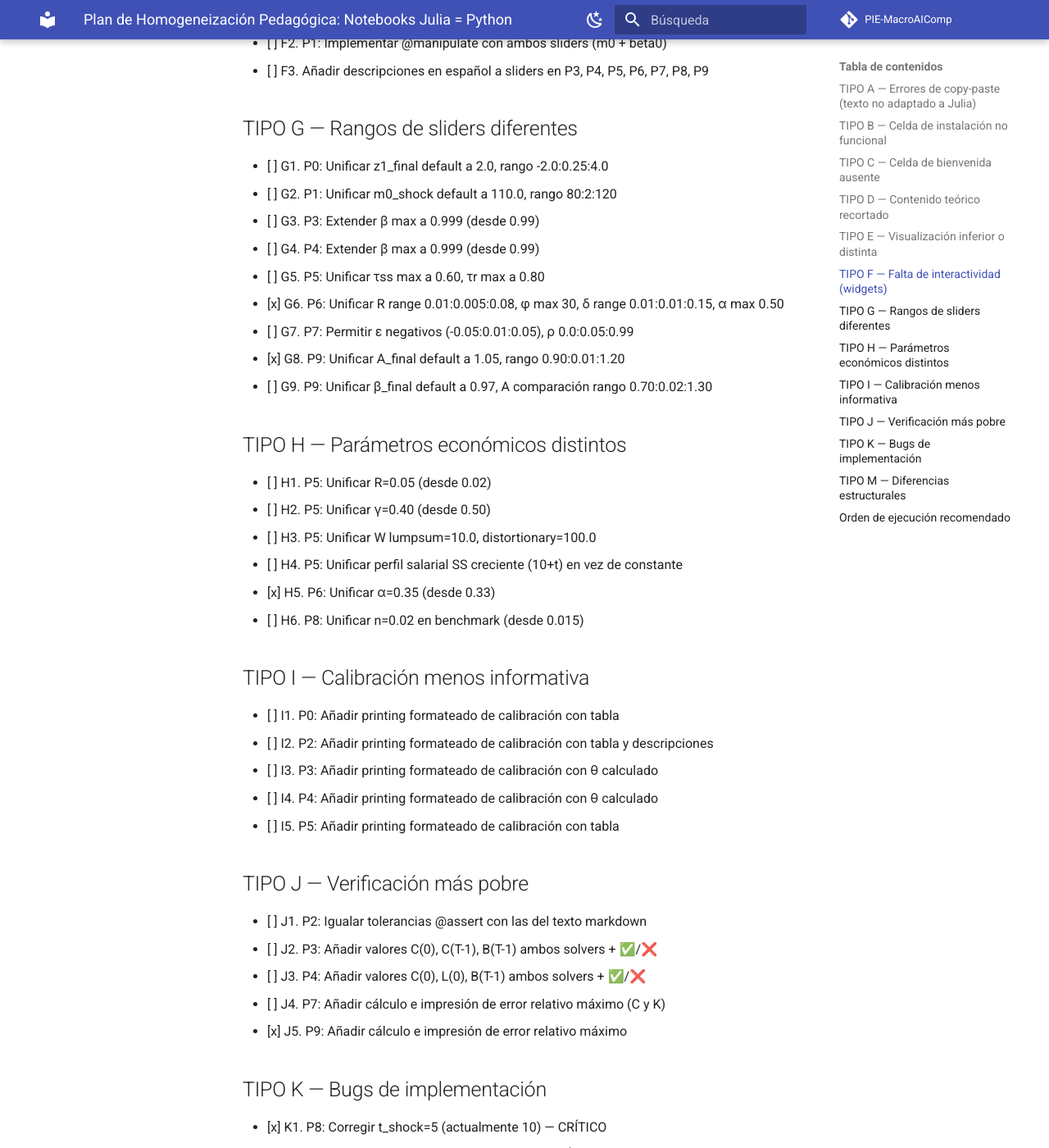
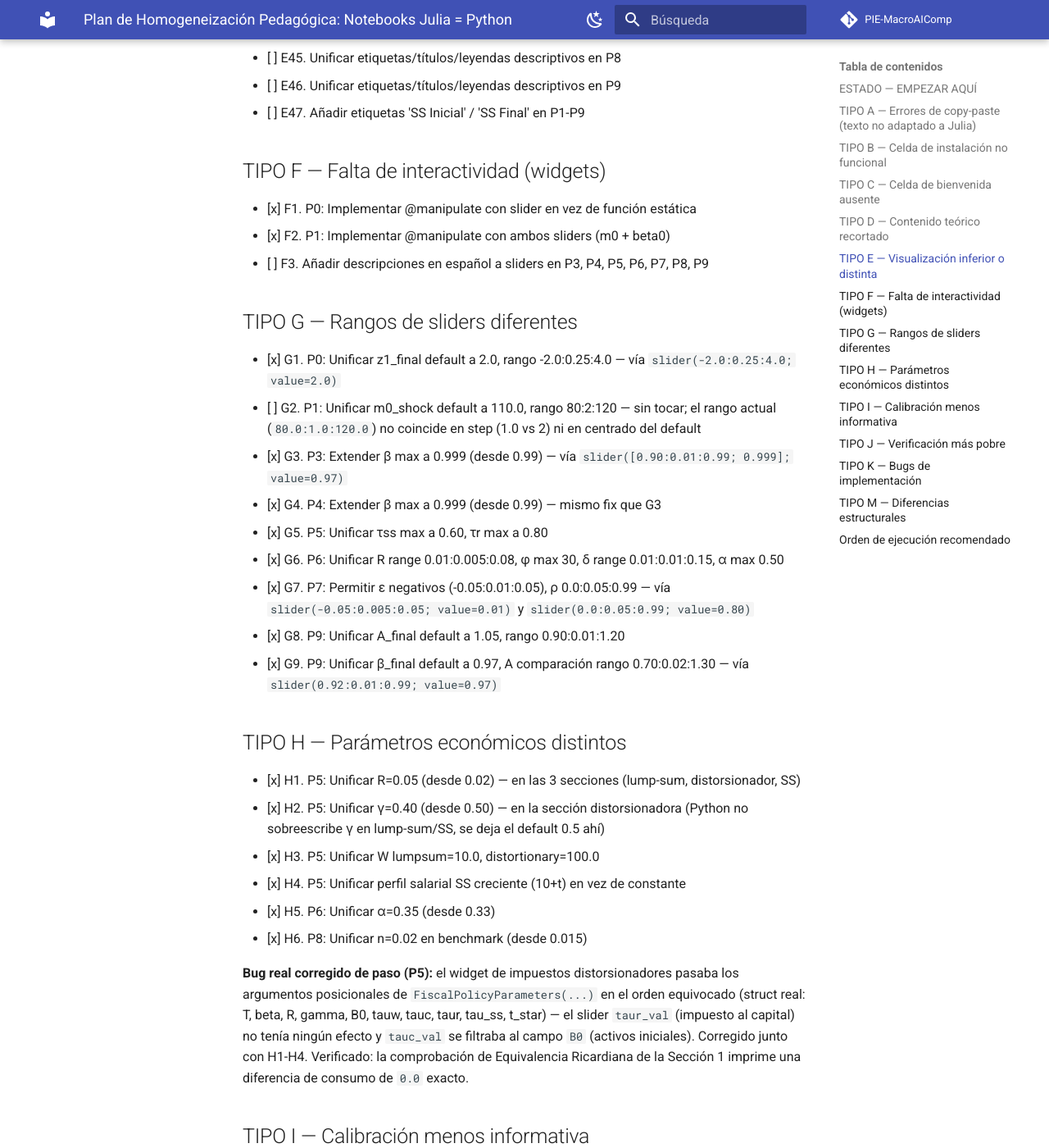
Before and after one commit to OcBSmith/PIE-Economics, an MkDocs documentation site: the page built from docs/PLAN_HOMOGENEIZACION_JULIA.md, in a window 1280 px wide and 1400 px high, scrolled down 3623 px. Shown: the whole window at 82% size. Built offline with MkDocs 1.6.1 and Material for MkDocs 9.7.7, drawn with Linux system fonts in a browser that asks for light colours; comment, search, counter and statistics services are not loaded; some of the changed text lies outside the part shown.

Commit message:
fix(julia): cierra Bloque G+H del plan de homogeneizacion (parametros y rangos)
Unifica rangos y valores de calibracion entre las versiones Python y Julia:
- G1 (P0), G3/G4 (P3/P4: beta max 0.999), G5 (P5: tau_ss/tau_r max), G7 (P7:
  epsilon negativo, rho ampliado), G9 (P9: defaults explicitos via
  slider(range; value=...) de Interact.jl en vez de confiar en el centro del
  rango).
- H1-H4 (P5: R=0.05, gamma=0.40 en la seccion distorsionadora, salarios
  lumpsum=10.0/distortionary=100.0, perfil salarial creciente 10+t en
  Seguridad Social), H6 (P8: n=0.02 en el benchmark).

Bug real corregido de paso en P5: el widget de impuestos distorsionadores
pasaba los argumentos posicionales de FiscalPolicyParameters(...) en el
orden equivocado (el struct real es T,beta,R,gamma,B0,tauw,tauc,taur,
tau_ss,t_star) -- el slider tau_r (impuesto al capital) no tenia ningun
efecto, y tauc se filtraba al campo B0 (activos iniciales). Tambien se
redefinio params_lumpsum con un tauw>0 real (antes la celda de Equivalencia
Ricardiana comparaba dos escenarios SIN impuestos con distinta R, lo que no
probaba nada).

Marcados ademas F1/F2 como hechos: ya estaban satisfechos desde sesiones
anteriores (P0 y P1 ya usan @manipulate con slider) pero nunca se habian
marcado en el checklist.

Verificado: la celda de Equivalencia Ricardiana de P5 imprime una
diferencia de consumo de 0.0 exacto tras el fix. 44/44 tests pytest, suite
completa de Julia (867 tests), y los 7 notebooks afectados (P0,P3,P4,P5,
P7,P8,P9) ejecutan sin error via nbconvert --execute.

Co-Authored-By: Claude Sonnet 4.6 <noreply@anthropic.com>

```diff
--- a/docs/PLAN_HOMOGENEIZACION_JULIA.md
+++ b/docs/PLAN_HOMOGENEIZACION_JULIA.md
@@ -1,6 +1,16 @@
 # Plan de Homogeneización Pedagógica: Notebooks Julia = Python
 
 > **Objetivo**: Los notebooks Julia deben ser estructural y pedagógicamente idénticos a los Python. Mismo contenido, mismas secciones, mismas visualizaciones, misma interactividad. Solo cambia el lenguaje de programación.
+
+---
+
+## ESTADO — EMPEZAR AQUÍ
+
+**Commiteado y verificado** (ver `git log`): Bloque K, Bloque A, Bloque B,
+Bloque C+D, Bloque G+H completos.
+
+**Siguiente**: Bloque I (calibración informativa), luego Bloque E
+(visualización — el más grande, ~3 días), F, J, M.
 
 ---
 
@@ -93,30 +103,38 @@
 
 ## TIPO F — Falta de interactividad (widgets)
 
-- [ ] F1. P0: Implementar @manipulate con slider en vez de función estática
-- [ ] F2. P1: Implementar @manipulate con ambos sliders (m0 + beta0)
+- [x] F1. P0: Implementar @manipulate con slider en vez de función estática
+- [x] F2. P1: Implementar @manipulate con ambos sliders (m0 + beta0)
 - [ ] F3. Añadir descripciones en español a sliders en P3, P4, P5, P6, P7, P8, P9
 
 ## TIPO G — Rangos de sliders diferentes
 
-- [ ] G1. P0: Unificar z1_final default a 2.0, rango -2.0:0.25:4.0
-- [ ] G2. P1: Unificar m0_shock default a 110.0, rango 80:2:120
-- [ ] G3. P3: Extender β max a 0.999 (desde 0.99)
-- [ ] G4. P4: Extender β max a 0.999 (desde 0.99)
-- [ ] G5. P5: Unificar τss max a 0.60, τr max a 0.80
+- [x] G1. P0: Unificar z1_final default a 2.0, rango -2.0:0.25:4.0 — vía `slider(-2.0:0.25:4.0; value=2.0)`
+- [ ] G2. P1: Unificar m0_shock default a 110.0, rango 80:2:120 — sin tocar; el rango actual (`80.0:1.0:120.0`) no coincide en step (1.0 vs 2) ni en centrado del default
+- [x] G3. P3: Extender β max a 0.999 (desde 0.99) — vía `slider([0.90:0.01:0.99; 0.999]; value=0.97)`
+- [x] G4. P4: Extender β max a 0.999 (desde 0.99) — mismo fix que G3
+- [x] G5. P5: Unificar τss max a 0.60, τr max a 0.80
 - [x] G6. P6: Unificar R range 0.01:0.005:0.08, φ max 30, δ range 0.01:0.01:0.15, α max 0.50
-- [ ] G7. P7: Permitir ε negativos (-0.05:0.01:0.05), ρ 0.0:0.05:0.99
+- [x] G7. P7: Permitir ε negativos (-0.05:0.01:0.05), ρ 0.0:0.05:0.99 — vía `slider(-0.05:0.005:0.05; value=0.01)` y `slider(0.0:0.05:0.99; value=0.80)`
 - [x] G8. P9: Unificar A_final default a 1.05, rango 0.90:0.01:1.20
-- [ ] G9. P9: Unificar β_final default a 0.97, A comparación rango 0.70:0.02:1.30
+- [x] G9. P9: Unificar β_final default a 0.97, A comparación rango 0.70:0.02:1.30 — vía `slider(0.92:0.01:0.99; value=0.97)`
 
 ## TIPO H — Parámetros económicos distintos
 
-- [ ] H1. P5: Unificar R=0.05 (desde 0.02)
-- [ ] H2. P5: Unificar γ=0.40 (desde 0.50)
-- [ ] H3. P5: Unificar W lumpsum=10.0, distortionary=100.0
-- [ ] H4. P5: Unificar perfil salarial SS creciente (10+t) en vez de constante
+- [x] H1. P5: Unificar R=0.05 (desde 0.02) — en las 3 secciones (lump-sum, distorsionador, SS)
+- [x] H2. P5: Unificar γ=0.40 (desde 0.50) — en la sección distorsionadora (Python no sobreescribe γ en lump-sum/SS, se deja el default 0.5 ahí)
+- [x] H3. P5: Unificar W lumpsum=10.0, distortionary=100.0
+- [x] H4. P5: Unificar perfil salarial SS creciente (10+t) en vez de constante
 - [x] H5. P6: Unificar α=0.35 (desde 0.33)
-- [ ] H6. P8: Unificar n=0.02 en benchmark (desde 0.015)
+- [x] H6. P8: Unificar n=0.02 en benchmark (desde 0.015)
+
+**Bug real corregido de paso (P5):** el widget de impuestos distorsionadores
+pasaba los argumentos posicionales de `FiscalPolicyParameters(...)` en el
+orden equivocado (struct real: T, beta, R, gamma, B0, tauw, tauc, taur,
+tau_ss, t_star) — el slider `taur_val` (impuesto al capital) no tenía ningún
+efecto y `tauc_val` se filtraba al campo `B0` (activos iniciales). Corregido
+junto con H1-H4. Verificado: la comprobación de Equivalencia Ricardiana de
+la Sección 1 imprime una diferencia de consumo de `0.0` exacto.
 
 ## TIPO I — Calibración menos informativa
 
--- a/generate_p0_julia_notebook.py
+++ b/generate_p0_julia_notebook.py
@@ -294,7 +294,7 @@ del sistema ante distintas magnitudes de shock.
 
 nb.cells.append(nbf.v4.new_code_cell(r"""# Widget interactivo equivalente al FloatSlider de Python
 # Mueve el slider para cambiar la magnitud del shock sobre z1
-@manipulate for z1_final in -2.0:0.25:4.0
+@manipulate for z1_final in slider(-2.0:0.25:4.0; value=2.0)
     x1_p, x2_p = simulate(params_global, z_initial, [z1_final, 1.0], 30, 2)
 
     t_ax = 0:29
--- a/generate_p3_julia_notebook.py
+++ b/generate_p3_julia_notebook.py
@@ -51,7 +51,7 @@ nb.cells.append(nbf.v4.new_markdown_cell(md_cells[4]))
 nb.cells.append(nbf.v4.new_markdown_cell(md_cells[5]))
 
 nb.cells.append(nbf.v4.new_code_cell("""# Simulación interactiva con Interact.jl
-@manipulate for beta_val in 0.90:0.01:0.99, R_val in -0.05:0.01:0.15, profile in ["constant", "increasing", "retirement"]
+@manipulate for beta_val in slider([0.90:0.01:0.99; 0.999]; value=0.97), R_val in -0.05:0.01:0.15, profile in ["constant", "increasing", "retirement"]
 
     params_interactive = ConsumptionSavingParameters(30, beta_val, R_val, 0.0)
     W = generate_income_profile(profile, params_interactive.T)
--- a/generate_p4_julia_notebook.py
+++ b/generate_p4_julia_notebook.py
@@ -51,7 +51,7 @@ println("Diferencia media en Trabajo (FOC vs Optim): ", sum(abs.(res_foc["L"] .-
 nb.cells.append(nbf.v4.new_markdown_cell(md_cells[4]))
 
 nb.cells.append(nbf.v4.new_code_cell("""# Simulación interactiva con Interact.jl
-@manipulate for beta_val in 0.90:0.01:0.99, gamma_val in 0.10:0.05:0.90, R_val in -0.05:0.01:0.15, W_val in 10.0:5.0:100.0
+@manipulate for beta_val in slider([0.90:0.01:0.99; 0.999]; value=0.97), gamma_val in 0.10:0.05:0.90, R_val in -0.05:0.01:0.15, W_val in 10.0:5.0:100.0
 
     params_int = ConsumptionLeisureParameters(30, beta_val, gamma_val, R_val, 0.0)
     W = fill(W_val, params_int.T)
--- a/generate_p7_julia_notebook.py
+++ b/generate_p7_julia_notebook.py
@@ -45,7 +45,7 @@ println("  Inversión (I*) : ", round(ss["I"], digits=4))
 nb.cells.append(nbf.v4.new_markdown_cell(md_cells[3]))
 
 nb.cells.append(nbf.v4.new_code_cell("""# Simulación interactiva: Shock Tecnológico Transitorio
-@manipulate for epsilon in 0.00:0.005:0.05, rho_val in 0.5:0.05:0.95, alpha_val in 0.2:0.05:0.5, beta_val in 0.90:0.01:0.99
+@manipulate for epsilon in slider(-0.05:0.005:0.05; value=0.01), rho_val in slider(0.0:0.05:0.99; value=0.80), alpha_val in 0.2:0.05:0.5, beta_val in 0.90:0.01:0.99
 
     params = DGEParams(alpha_val, beta_val, 0.05, rho_val, 1.0)
     ss_sim = compute_steady_state(params)
--- a/generate_p8_julia_notebook.py
+++ b/generate_p8_julia_notebook.py
@@ -162,7 +162,7 @@ Evaluamos la velocidad de simulación usando `BenchmarkTools.jl`."""))
 
 nb.cells.append(nbf.v4.new_code_cell("""# Benchmark simulation
 T_bench = 100
-s_path = fill(0.20, T_bench); n_path = fill(0.015, T_bench); A_path = fill(1.0, T_bench)
+s_path = fill(0.20, T_bench); n_path = fill(0.02, T_bench); A_path = fill(1.0, T_bench)
 @btime simulate_solow_swan($params_base, $ss["k"], $s_path, $n_path, $A_path, $T_bench)
 """))
 
--- a/generate_p9_julia_notebook.py
+++ b/generate_p9_julia_notebook.py
@@ -52,7 +52,7 @@ println(eigvals(J))
 nb.cells.append(nbf.v4.new_markdown_cell(md_cells[4]))
 
 nb.cells.append(nbf.v4.new_code_cell("""# Simulación interactiva: Shock permanente Ramsey
-@manipulate for A_final in 0.90:0.01:1.20, beta_final in 0.92:0.01:0.99
+@manipulate for A_final in slider(0.90:0.01:1.20; value=1.05), beta_final in slider(0.92:0.01:0.99; value=0.97)
 
     params_init = default_calibration(RamseyParams)
     ss_init = compute_ramsey_steady_state(params_init)
```
Also changed, not shown: docs/WIKI.md (+26 -0 lines), generate_p5_julia_notebook.py (+14 -10 lines), 7 other files.
